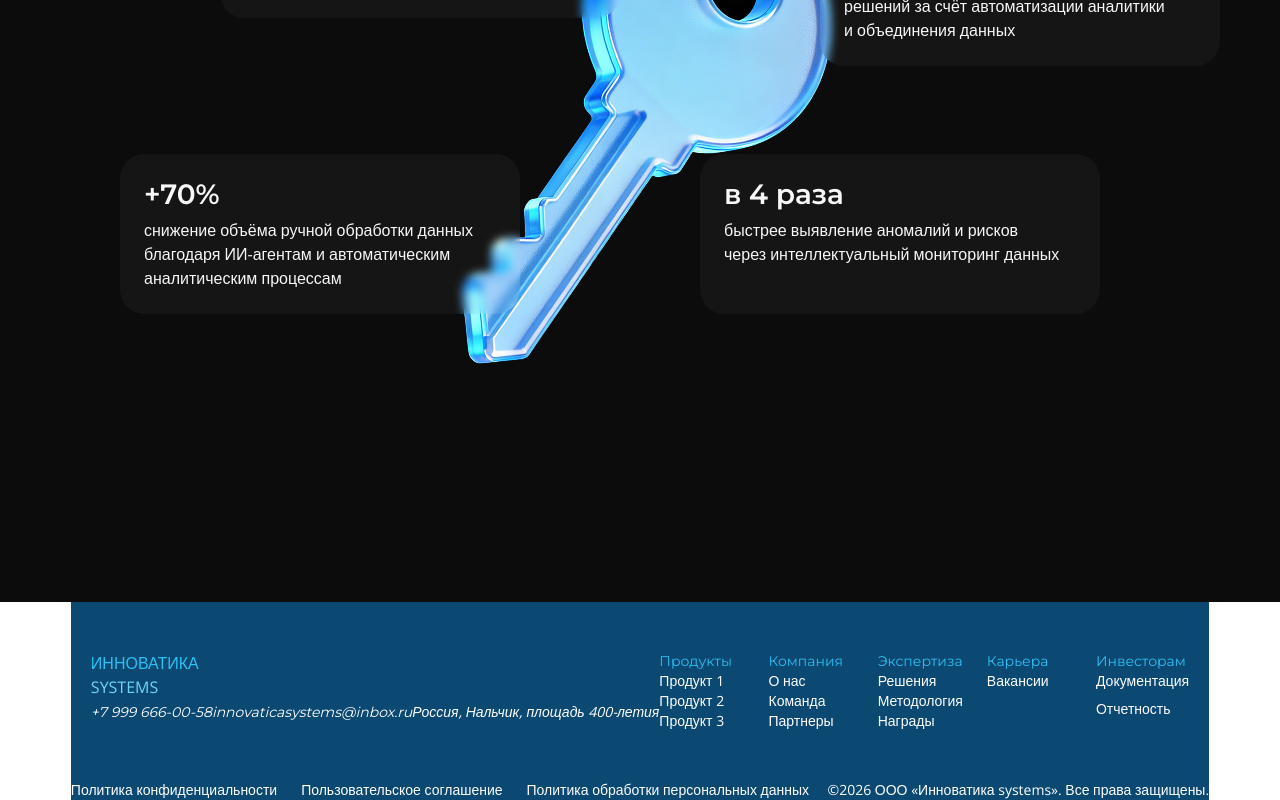
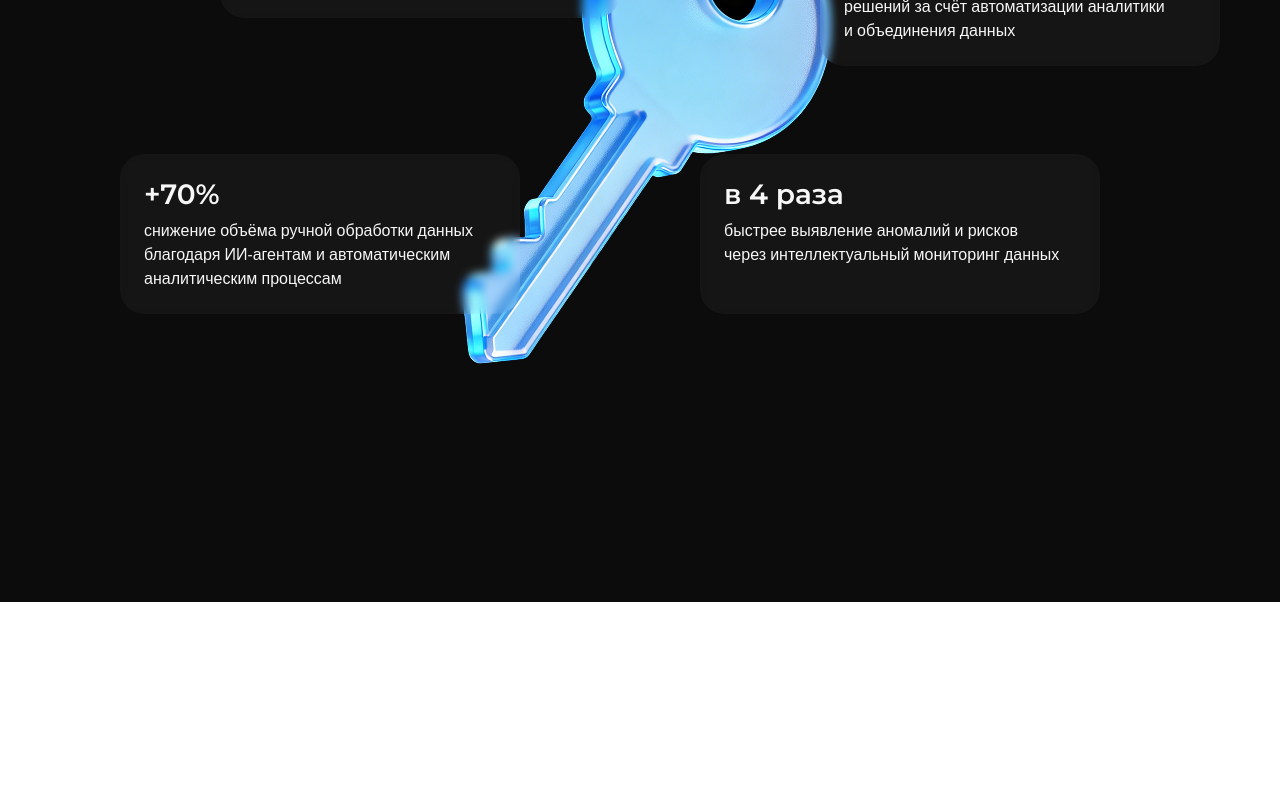
Before and after one commit to aaaasmirnova/Corporate-Website_INN-SYS, a Next.js app: page / in a window 1280 px wide. Shown: the part 1910-2710 px from the top of the page. After the commit the page ends 2512 px from the top, so only its background shows below. Built offline with nearby package versions, Linux system fonts and the light colour scheme.

Commit message:
refactor: remove placeholders of Footer and Header

```diff
--- a/app/page.tsx
+++ b/app/page.tsx
@@ -1,4 +1,3 @@
-import { Footer } from "@/components/Footer";
 import { Header } from "@/components/Header/Header";
 import { HeroSection } from "@/components/HeroComponent/HeroSection";
 import { AboutSection } from "@/components/AboutComponent/AboutSection";
@@ -11,7 +10,6 @@ export default function Home() {
       <HeroSection />
       <AboutSection />
       <KeyIndicatorsSection />
-      <Footer />
     </div>
   );
 }
--- a/components/Footer.tsx
+++ /dev/null
@@ -1,130 +0,0 @@
-import React from "react";
-
-export const Footer = () => {
-  return (
-    <footer className="bg-primary-1 text-white">
-      <div className="px-4 py-8 xl:py-[49px] xl:px-5">
-        <div className="flex xl:max-w-[1440px] xl:mx-auto">
-          <div className="flex flex-col xl:flex-row xl:justify-between xl:items-start">
-            <div>
-              <div className="font-logo text-accent-2">ИННОВАТИКА</div>
-              <div className="font-logo text-accent-3">SYSTEMS</div>
-              <address>
-                <a
-                  href="tel:+79996660058"
-                  className="font-heading text-body-mobile xl:text-body-desktop"
-                >
-                  +7 999 666-00-58
-                </a>
-                <a
-                  href="mailto:innovaticasystems@inbox.ru"
-                  className="font-heading text-body-mobile xl:text-body-desktop"
-                >
-                  innovaticasystems@inbox.ru
-                </a>
-                <span className="font-open-sans text-body-mobile xl:text-body-desktop">
-                  Россия, Нальчик, площадь 400-летия
-                </span>
-              </address>
-            </div>
-          </div>
-
-          <div className="grid grid-cols-1 gap-4 xl:grid-cols-5">
-            <div>
-              <h3 className="font-heading text-h3-mobile xl:text-h3-desktop text-accent-2">
-                Продукты
-              </h3>
-              <ul className="">
-                <li className="font-open-sans text-body-mobile xl:text-body-desktop">
-                  Продукт 1
-                </li>
-                <li className="font-open-sans text-body-mobile xl:text-body-desktop">
-                  Продукт 2
-                </li>
-                <li className="font-open-sans text-body-mobile xl:text-body-desktop">
-                  Продукт 3
-                </li>
-              </ul>
-            </div>
-
-            <div>
-              <h3 className="font-heading text-h3-mobile xl:text-h3-desktop text-accent-2">
-                Компания
-              </h3>
-              <ul className="">
-                <li className="font-open-sans text-body-mobile xl:text-body-desktop">
-                  О нас
-                </li>
-                <li className="font-open-sans text-body-mobile xl:text-body-desktop">
-                  Команда
-                </li>
-                <li className="font-open-sans text-body-mobile xl:text-body-desktop">
-                  Партнеры
-                </li>
-              </ul>
-            </div>
-
-            <div>
-              <h3 className="font-heading text-h3-mobile xl:text-h3-desktop text-accent-2">
-                Экспертиза
-              </h3>
-              <ul className="">
-                <li className="font-open-sans text-body-mobile xl:text-body-desktopr">
-                  Решения
-                </li>
-                <li className="font-open-sans text-body-mobile xl:text-body-desktop">
-                  Методология
-                </li>
-                <li className="font-open-sans text-body-mobile xl:text-body-desktop">
-                  Награды
-                </li>
-              </ul>
-            </div>
-
-            <div>
-              <h3 className="font-heading text-h3-mobile xl:text-h3-desktop text-accent-2">
-                Карьера
-              </h3>
-              <ul className="">
-                <li className="font-open-sans text-body-mobile xl:text-body-desktop">
-                  Вакансии
-                </li>
-              </ul>
-            </div>
-
-            <div>
-              <h3 className="font-heading text-h3-mobile xl:text-h3-desktop text-accent-2">
-                Инвесторам
-              </h3>
-              <ul className="space-y-1 xl:space-y-2">
-                <li className="font-open-sans text-body-mobile xl:text-body-desktop">
-                  Документация
-                </li>
-                <li className="font-open-sans text-body-mobile xl:text-body-desktop">
-                  Отчетность
-                </li>
-              </ul>
-            </div>
-          </div>
-        </div>
-      </div>
-      <div className="flex flex-col xl:flex-row xl:justify-between xl:items-center">
-        <div className="flex flex-col xl:flex-row xl:gap-6">
-          <span className="font-open-sans text-body-mobile">
-            Политика конфиденциальности
-          </span>
-          <span className="font-open-sans text-body-mobile">
-            Пользовательское соглашение
-          </span>
-          <span className="font-open-sans text-body-mobile">
-            Политика обработки персональных данных
-          </span>
-        </div>
-
-        <div className="font-open-sans text-body-mobile">
-          ©2026 ООО «Инноватика systems». Все права защищены.
-        </div>
-      </div>
-    </footer>
-  );
-};
--- a/components/HeaderPlaceholder.tsx
+++ /dev/null
@@ -1,10 +0,0 @@
-export const HeaderPlaceholder = () => {
-  return (
-    <header className="bg-primary-1 text-white p-4">
-      <div className="flex justify-between items-center">
-        <div className="font-logo text-2xl text-accent-2">INNOVATICA</div>
-        <div className="text-accent-3">⏳ Header в разработке (FE1)</div>
-      </div>
-    </header>
-  );
-};
```
